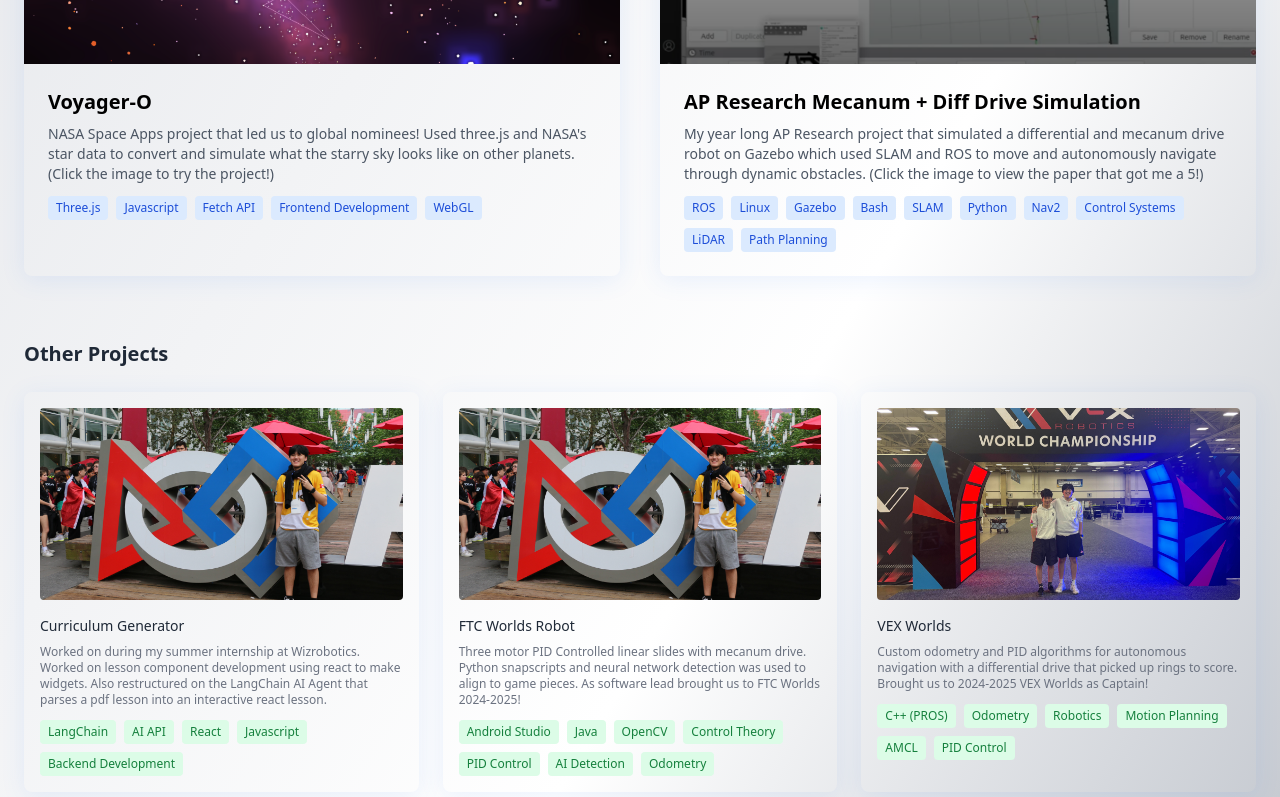
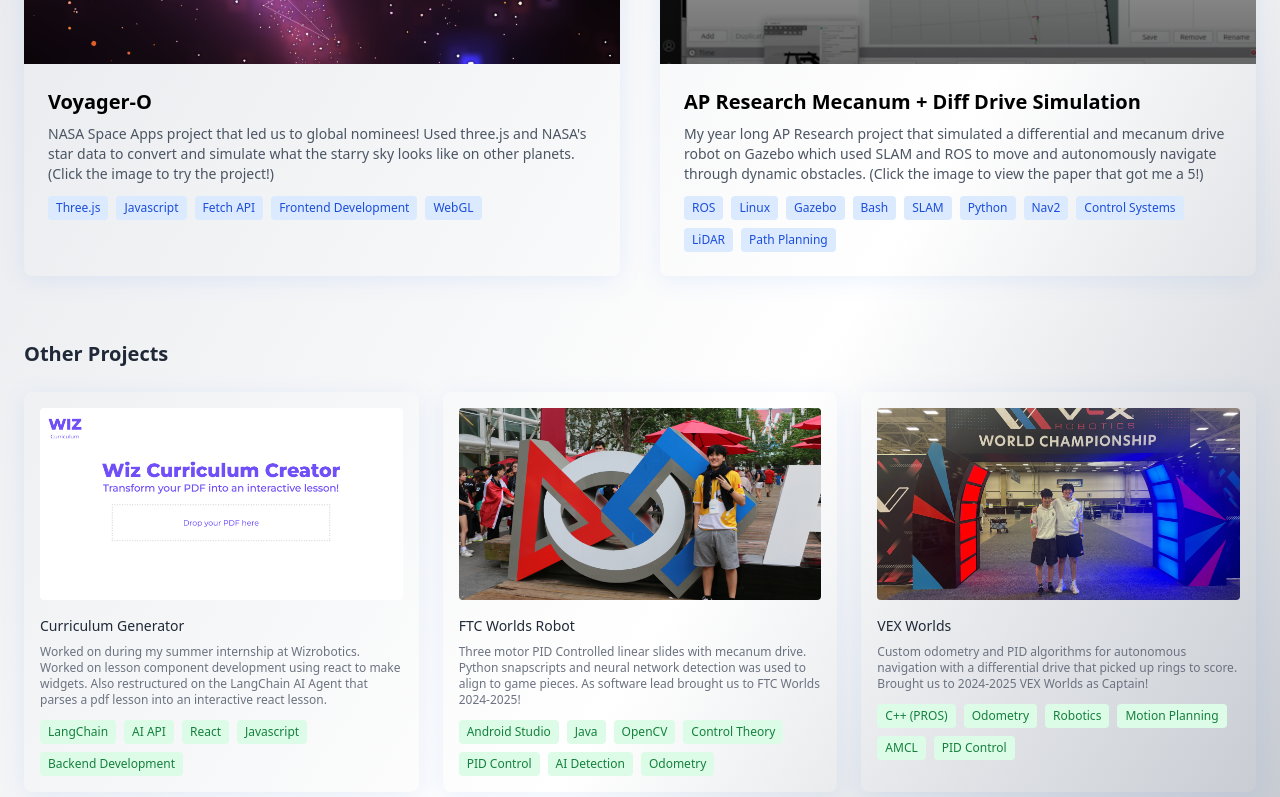
Before and after one commit to pekachoo/personal-web, a React (Vite) app: page /projects in a window 1280 px wide. Shown: the part 388-1185 px from the top of the page. Built offline with nearby package versions, Linux system fonts and the light colour scheme.

Commit message:
sped up the animation

```diff
--- a/src/ProjectsComponents/Projects.jsx
+++ b/src/ProjectsComponents/Projects.jsx
@@ -22,7 +22,7 @@ export default function Projects() {
     {
       title: 'Curriculum Generator',
       description: 'Worked on during my summer internship at Wizrobotics. Worked on lesson component development using react to make widgets. Also restructured on the LangChain AI Agent that parses a pdf lesson into an interactive react lesson.',
-      image: '/projects/ftcworlds.jpg',
+      image: '/projects/wizwork.png',
       tags: ['LangChain', 'AI API', 'React', 'Javascript', 'Backend Development'],
     },
     {
@@ -81,7 +81,7 @@ export default function Projects() {
       opacity: 1,
       boxShadow: '0 4px 24px 0 rgba(59,130,246,0.10)',
       transition: {
-        delay: i * 0.3,
+        delay: i * 0.12,
         duration: 1.0,
         ease: 'easeOut',
       },
@@ -146,7 +146,7 @@ export default function Projects() {
             viewport={{ once: true, amount: 0.2 }}
             custom={i}
             variants={cardVariants}
-            transition={{ delay: i * 0.25, duration: 1.5, ease: 'easeOut' }}
+            transition={{ delay: i * 0.12, duration: 1.0, ease: 'easeOut' }}
           >
             <img
               src={project.image}
```
